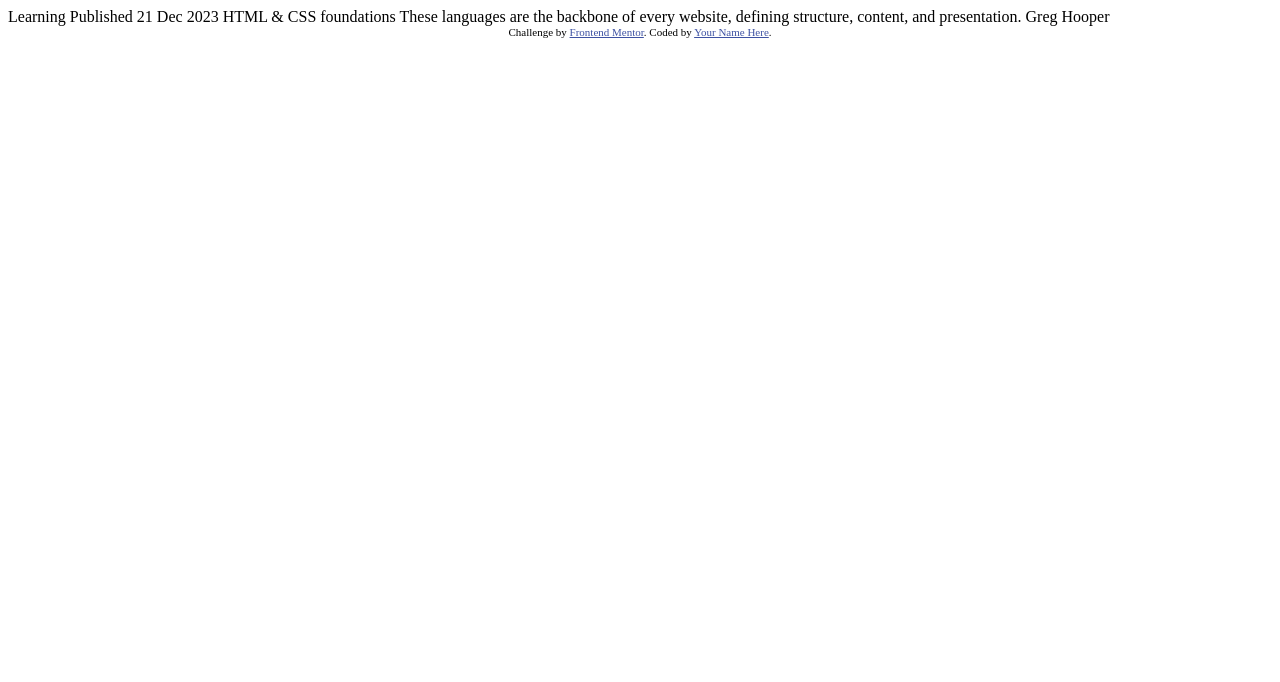
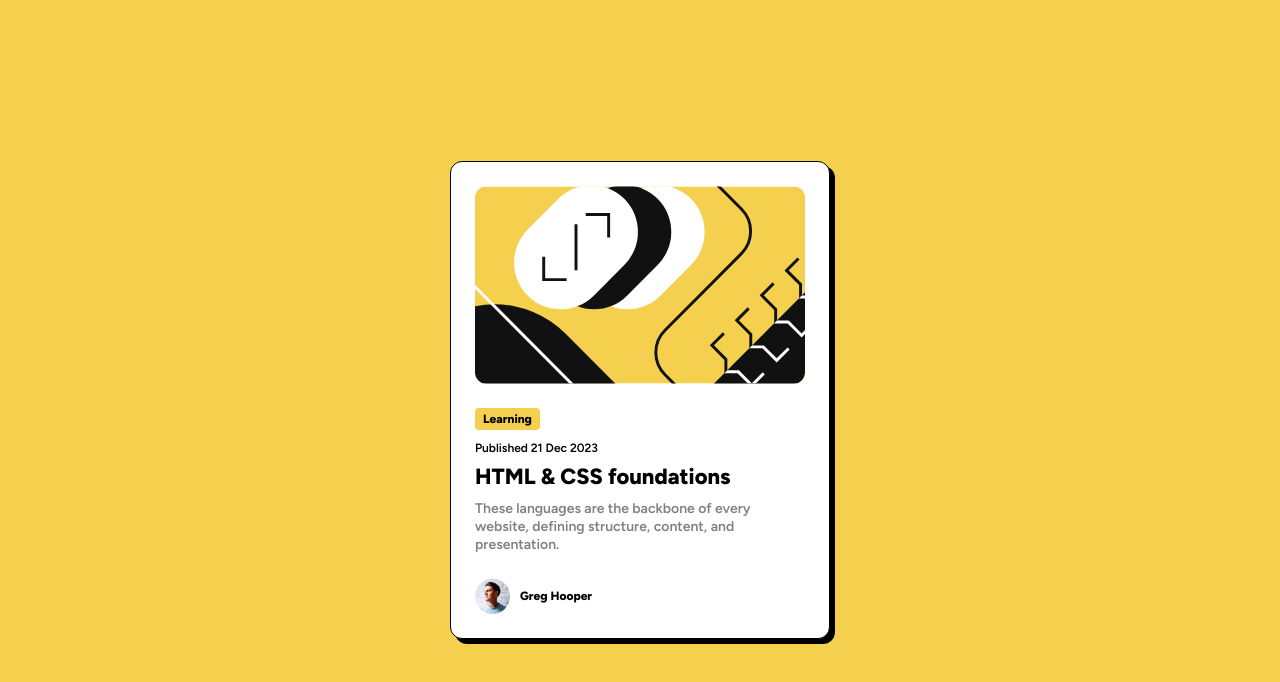
Before and after one commit to chleighton1/blog-preview-card-main, a plain HTML site: page index.html in a window 1280 px wide. Drawn offline with Linux system fonts and the light colour scheme.

Commit message:
feat: Implement card for Desktop

```diff
--- a/index.html
+++ b/index.html
@@ -1,34 +1,38 @@
 <!DOCTYPE html>
 <html lang="en">
-<head>
-  <meta charset="UTF-8">
-  <meta name="viewport" content="width=device-width, initial-scale=1.0"> <!-- displays site properly based on user's device -->
+  <head>
+    <meta charset="UTF-8" />
+    <meta name="viewport" content="width=device-width, initial-scale=1.0" />
+    <link rel="preconnect" href="https://fonts.googleapis.com" />
+    <link rel="preconnect" href="https://fonts.gstatic.com" crossorigin />
+    <link
+      href="https://fonts.googleapis.com/css2?family=Figtree:wght@600;800&display=swap"
+      rel="stylesheet"
+    />
+    <link rel="stylesheet" href="./style.css" />
+    <title>Blog Preview Card</title>
+  </head>
+  <body>
+    <main class="card">
+      <img
+        src="./assets/images/illustration-article.svg"
+        alt="illustration for article"
+        class="card-img"
+      />
+      <div class="card-info">
+        <p class="learning">Learning</p>
+        <p class="publish-date">Published 21 Dec 2023</p>
+        <h3>HTML & CSS foundations</h3>
+        <p class="card-body">
+          These languages are the backbone of every website, defining structure,
+          content, and presentation.
+        </p>
+      </div>
 
-  <link rel="icon" type="image/png" sizes="32x32" href="./assets/images/favicon-32x32.png">
-
-  <title>Frontend Mentor | Blog preview card</title>
-
-  <!-- Feel free to remove these styles or customise in your own stylesheet 👍 -->
-  <style>
-    .attribution { font-size: 11px; text-align: center; }
-    .attribution a { color: hsl(228, 45%, 44%); }
-  </style>
-</head>
-<body>
-
-  Learning
-
-  Published 21 Dec 2023
-
-  HTML & CSS foundations
-
-  These languages are the backbone of every website, defining structure, content, and presentation.
-
-  Greg Hooper
-
-  <div class="attribution">
-    Challenge by <a href="https://www.frontendmentor.io?ref=challenge" target="_blank">Frontend Mentor</a>.
-    Coded by <a href="#">Your Name Here</a>.
-  </div>
-</body>
+      <div class="card-author">
+        <img src="./assets/images/image-avatar.webp" alt="Greg Hooper avatar" />
+        <p>Greg Hooper</p>
+      </div>
+    </main>
+  </body>
 </html>
--- /dev/null
+++ b/style.css
@@ -0,0 +1,95 @@
+* {
+  padding: 0;
+  margin: 0;
+  box-sizing: border-box;
+}
+
+html {
+  /* font-size: 10px; */
+  /* 10px / 16px = 0.625 =  62.5% */
+  /* Percentage of users browser font-size setting */
+  font-size: 62.5%;
+
+  /* Does NOT work on Safari */
+  /* scroll-behavior: smooth; */
+}
+
+body {
+  font-family: "Figtree", sans-serif;
+  line-height: 1;
+  background-color: hsl(47, 88%, 63%);
+  display: flex;
+  justify-content: center;
+  align-items: center;
+  height: 100vh;
+}
+
+.card {
+  padding: 2.4rem;
+  background-color: hsl(0, 0%, 100%);
+  width: 38rem;
+  border-radius: 1.2rem;
+  border: 1px solid black;
+  box-shadow: 5px 5px black;
+  display: flex;
+  flex-direction: column;
+  gap: 24px;
+  cursor: pointer;
+}
+
+.card:active {
+  box-shadow: 10px 10px black;
+}
+
+.card:active h3 {
+  color: hsl(47, 88%, 63%);
+}
+
+.card-img {
+  border-radius: inherit;
+}
+
+.card-info {
+  display: flex;
+  flex-direction: column;
+  gap: 12px;
+}
+
+.learning {
+  background-color: hsl(47, 88%, 63%);
+  width: fit-content;
+  padding: 5px 8px;
+  border-radius: 4px;
+  font-weight: 800;
+  font-size: 1.2rem;
+}
+
+.publish-date {
+  font-size: 1.2rem;
+}
+
+h3 {
+  font-size: 2.2rem;
+}
+
+.card-body {
+  line-height: 1.3;
+  font-size: 1.4rem;
+  font-weight: 100;
+  color: hsl(0, 0%, 50%);
+}
+
+.card-author {
+  display: flex;
+  align-items: center;
+}
+
+.card-author img {
+  width: 35px;
+  margin-right: 10px;
+}
+
+.card-author p {
+  font-size: 1.2rem;
+  font-weight: 800;
+}
```
Also changed, not shown: 2 other files.
